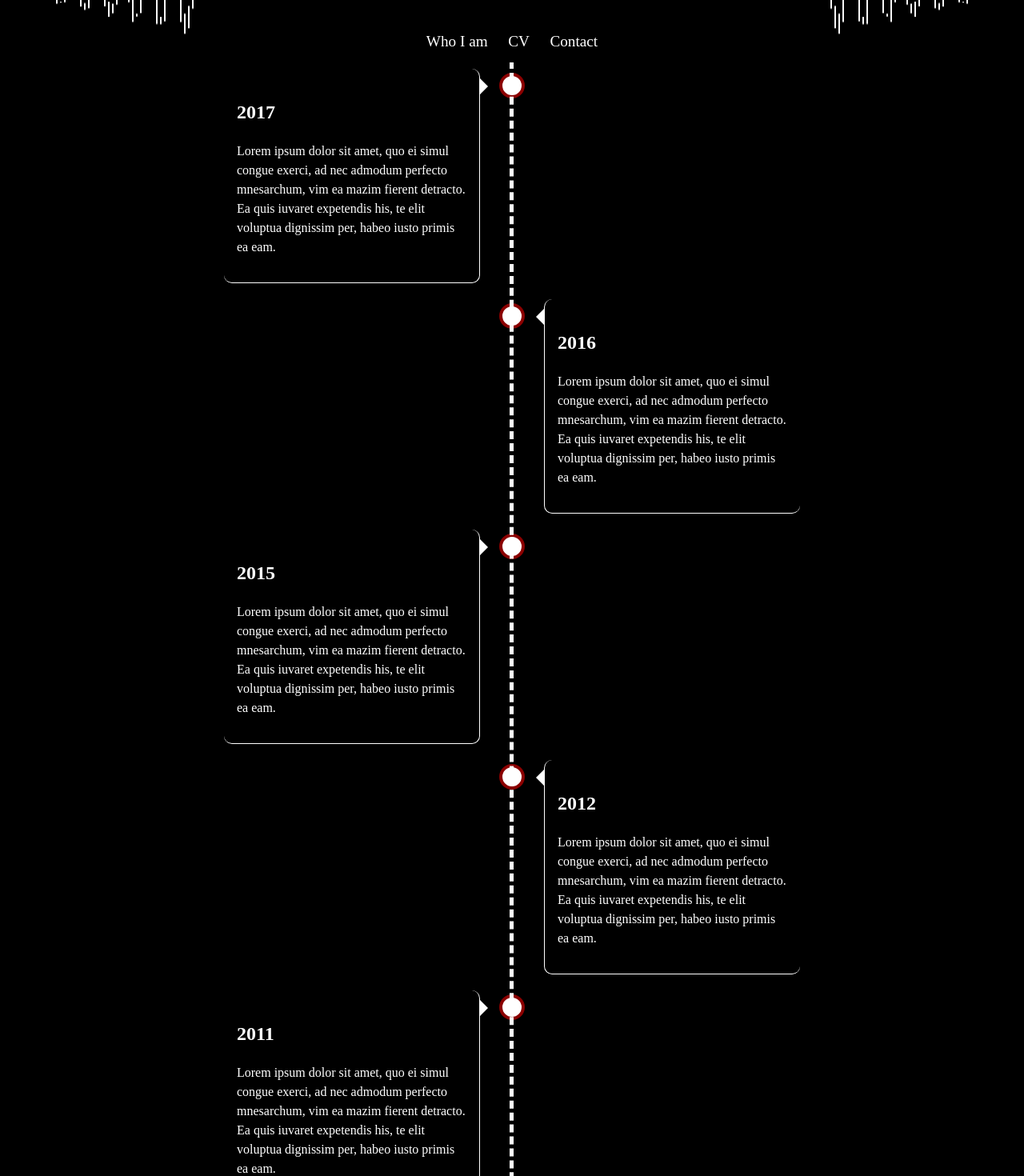
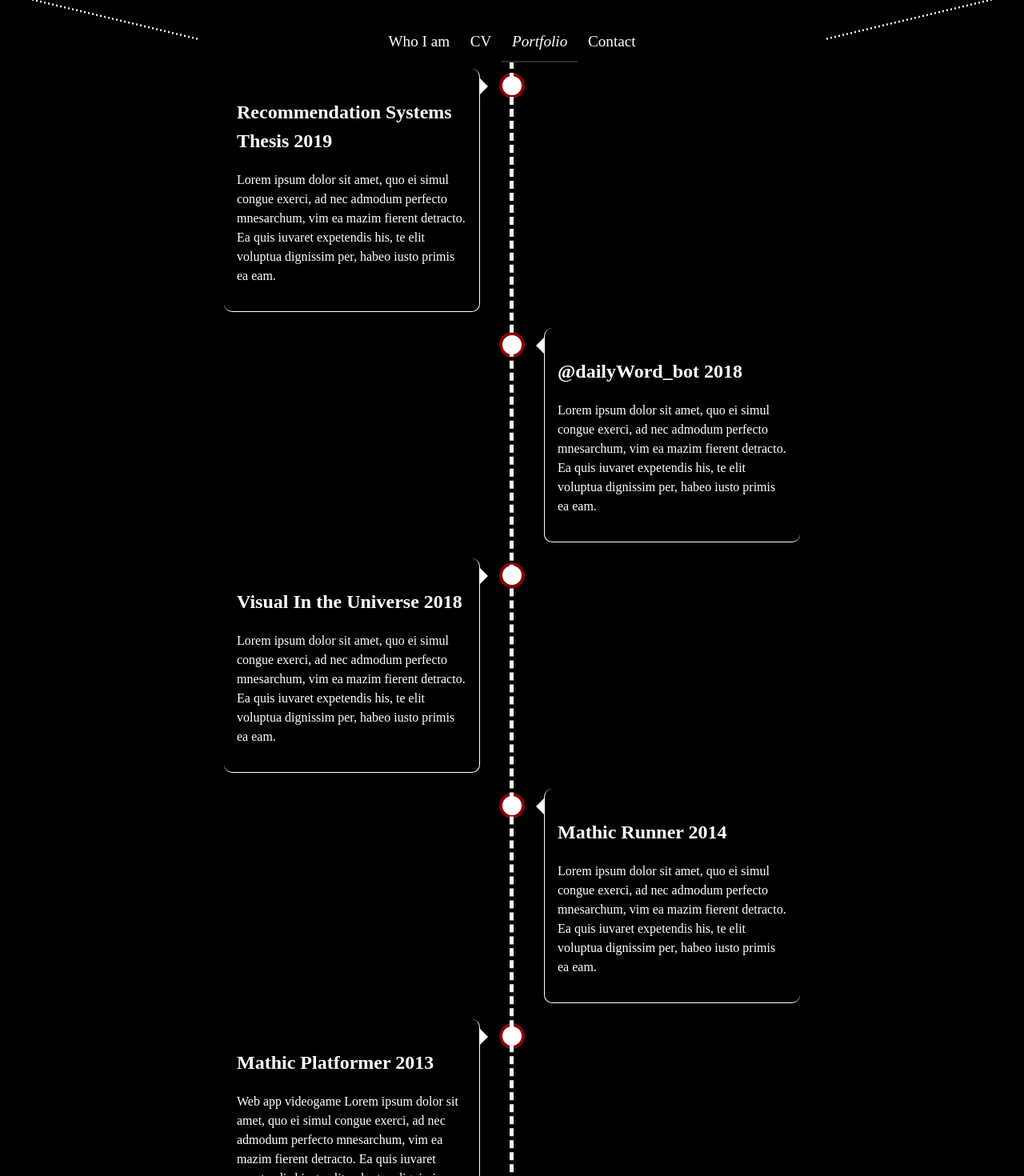
Before and after one commit to rooom13/rooom13.github.io, a React (Create React App) app: page / in a window 1280 px wide. Shown: the part 100-1570 px from the top of the page at 80% size. Built offline with nearby package versions, Linux system fonts and the light colour scheme.

Commit message:
new animation

```diff
--- a/src/App.js
+++ b/src/App.js
@@ -54,7 +54,6 @@ class App extends Component {
   render() {
 
     const { isContactShown, isCVShown, isIntroductionShown, isPortfolioShown } = this.state
-
     return (
 
       <Wrapper>
--- a/src/components/Navbar/Animation.js
+++ b/src/components/Navbar/Animation.js
@@ -17,7 +17,6 @@ class Navbar extends Component {
         this.t = 0
 
         requestAnimationFrame(this.animate)
-
 
     }
     animate = () => {
@@ -59,6 +58,7 @@ class Navbar extends Component {
 
         }
     }
+
     drawCosineBar = (ctx, t, CWIDTH, CHEIGHT) => {
 
         const size = 2
@@ -74,6 +74,26 @@ class Navbar extends Component {
         }
     }
 
+    drawNew = (ctx, t, CWIDTH, CHEIGHT) => {
+
+        const size = 2
+        const gap = 5
+        const angularSpeed = 0.05
+        const amplitude = 0.3
+
+        const color = 'white';
+        ctx.fillStyle = color
+        for (let i = 0; i < 50; ++i) {
+
+            let y = i
+            ctx.fillRect(i * gap, CHEIGHT / 2 + y, size, size)
+
+
+            ctx.fillRect(i * gap, CHEIGHT / 2  - y, size, size)
+
+        }
+    }
+
     cosineY = (A, t, w, phi) => {
         return A * Math.cos(t * w + phi)
     }
@@ -85,8 +105,8 @@ class Navbar extends Component {
         const { ctx, t, CWIDTH, CHEIGHT } = this
         ctx.clearRect(0, 0, CWIDTH, CHEIGHT)
 
-        switch (this.props.animation) {
-        // switch (0) {
+        // switch (this.props.animation) {
+        switch (3) {
             case 0:
                 this.drawCosineHelix(ctx, t, CWIDTH, CHEIGHT)
                 break;
@@ -96,9 +116,8 @@ class Navbar extends Component {
             case 2:
                 this.draw3DHelix(ctx, t, CWIDTH, CHEIGHT)
                 break;
-            default:
-                this.drawCosineHelix(ctx, t, CWIDTH, CHEIGHT)
-                this.drawCosineBar(ctx, t, CWIDTH, CHEIGHT)
+            case 3:
+                this.drawNew(ctx, t, CWIDTH, CHEIGHT)
                 break;
 
         }
@@ -109,13 +128,9 @@ class Navbar extends Component {
 
 
     render() {
-
         const { inverted } = this.props
-
         return (
-
             <StyledCanvas id={this.props.id} inverted={inverted} />
-
         )
     }
 
--- a/src/components/Navbar/index.js
+++ b/src/components/Navbar/index.js
@@ -17,15 +17,16 @@ class Navbar extends Component {
 
   render() {
 
-    const { isIntroductionShown, isContactShown, isPortfolioShown, isCvShown, showIntroduction, showContact, showCv, showPortfolio } = this.props
+    const { isIntroductionShown, isContactShown, isPortfolioShown, isCVShown, showIntroduction, showContact, showCv, showPortfolio } = this.props
     const {animation} = this.state
+
     return (
       <Wrapper>
         <Animation animation={animation} id='left' />
         <StyledNav>
           <NavItem isSelected={isIntroductionShown} onClick={showIntroduction}>Who I am</NavItem>
-          <NavItem isSelected={isCvShown} onClick={showCv}>CV</NavItem>
-          {/* <NavItem isSelected={isPortfolioShown} onClick={showPortfolio}>Portfolio</NavItem> */}
+          <NavItem isSelected={isCVShown} onClick={showCv}>CV</NavItem>
+          <NavItem isSelected={isPortfolioShown} onClick={showPortfolio}>Portfolio</NavItem>
           <NavItem isSelected={isContactShown} onClick={showContact}>Contact</NavItem>
         </StyledNav>
         <Animation animation={animation} inverted id='right'/>
--- a/src/components/TimeLine.js
+++ b/src/components/TimeLine.js
@@ -5,42 +5,48 @@ import { BUTTONCOLOR, FONTCOLOR } from '../Colors';
 
 export default function () {
 
+    const items = ['asdas','dasda']
+
+
     return (
 
+
+
+
         <Timeline >
-            <ContainerLeft>
+            <ContainerLeft >
                 <Content >
-                    <h2>2017</h2>
+                    <h2>Recommendation Systems Thesis 2019</h2>
                     <p>Lorem ipsum dolor sit amet, quo ei simul congue exerci, ad nec admodum perfecto mnesarchum, vim ea mazim fierent detracto. Ea quis iuvaret expetendis his, te elit voluptua dignissim per, habeo iusto primis ea eam.</p>
                 </Content>
             </ContainerLeft>
             <ContainerRight >
                 <Content >
-                    <h2>2016</h2>
+                    <h2>@dailyWord_bot 2018</h2>
                     <p>Lorem ipsum dolor sit amet, quo ei simul congue exerci, ad nec admodum perfecto mnesarchum, vim ea mazim fierent detracto. Ea quis iuvaret expetendis his, te elit voluptua dignissim per, habeo iusto primis ea eam.</p>
                 </Content>
             </ContainerRight>
             <ContainerLeft >
                 <Content >
-                    <h2>2015</h2>
+                    <h2>Visual In the Universe 2018</h2>
                     <p>Lorem ipsum dolor sit amet, quo ei simul congue exerci, ad nec admodum perfecto mnesarchum, vim ea mazim fierent detracto. Ea quis iuvaret expetendis his, te elit voluptua dignissim per, habeo iusto primis ea eam.</p>
                 </Content>
             </ContainerLeft>
             <ContainerRight >
                 <Content >
-                    <h2>2012</h2>
+                    <h2>Mathic Runner 2014</h2>
                     <p>Lorem ipsum dolor sit amet, quo ei simul congue exerci, ad nec admodum perfecto mnesarchum, vim ea mazim fierent detracto. Ea quis iuvaret expetendis his, te elit voluptua dignissim per, habeo iusto primis ea eam.</p>
                 </Content>
-            </ContainerRight>
+                </ContainerRight>
             <ContainerLeft >
                 <Content >
-                    <h2>2011</h2>
-                    <p>Lorem ipsum dolor sit amet, quo ei simul congue exerci, ad nec admodum perfecto mnesarchum, vim ea mazim fierent detracto. Ea quis iuvaret expetendis his, te elit voluptua dignissim per, habeo iusto primis ea eam.</p>
+                    <h2>Mathic Platformer 2013</h2>
+                    <p>Web app videogame Lorem ipsum dolor sit amet, quo ei simul congue exerci, ad nec admodum perfecto mnesarchum, vim ea mazim fierent detracto. Ea quis iuvaret expetendis his, te elit voluptua dignissim per, habeo iusto primis ea eam.</p>
                 </Content>
             </ContainerLeft>
             <ContainerRight >
                 <Content >
-                    <h2>Mathic Platformer2013</h2>
+                    <h2>Animations - Time ago</h2>
                     <p>Web app videogame Lorem ipsum dolor sit amet, quo ei simul congue exerci, ad nec admodum perfecto mnesarchum, vim ea mazim fierent detracto. Ea quis iuvaret expetendis his, te elit voluptua dignissim per, habeo iusto primis ea eam.</p>
                 </Content>
             </ContainerRight>
@@ -51,19 +57,16 @@ export default function () {
 
 
 const Content = styled.div`
-
     padding: 1rem;
     // background-color: ${'N'};
     border-radius: 10px;
-    `
+`
 
 const Container = styled.div`
-
     > div {
         border-left: 1px solid;
         border-bottom: 1px solid;
     }
-
 
     box-sizing: border-box;
 
@@ -74,7 +77,6 @@ const Container = styled.div`
     padding-right: 25px;
     position: relative;
     left: 0%;
-
 
     ${media.tablet`
         margin-top: 0;
@@ -96,7 +98,6 @@ const Container = styled.div`
     }
 `
 const ContainerRight = styled(Container)`
-
     &:before {
         content: " ";
         height: 0;
@@ -114,9 +115,6 @@ const ContainerRight = styled(Container)`
     }
 
     ${media.tablet`
-
-
-
         left: 50%;
         &:before {
             left: 30px;
@@ -128,7 +126,6 @@ const ContainerRight = styled(Container)`
 `
 
 const ContainerLeft = styled(Container)`
-
     &:before {
         left: 60px;
         border: medium solid;
@@ -169,7 +166,6 @@ const Timeline = styled.div`
     max-width: 1200px;
     margin: 0 auto;
 
-
     &:after {
         content: '';
         position: absolute;
```
